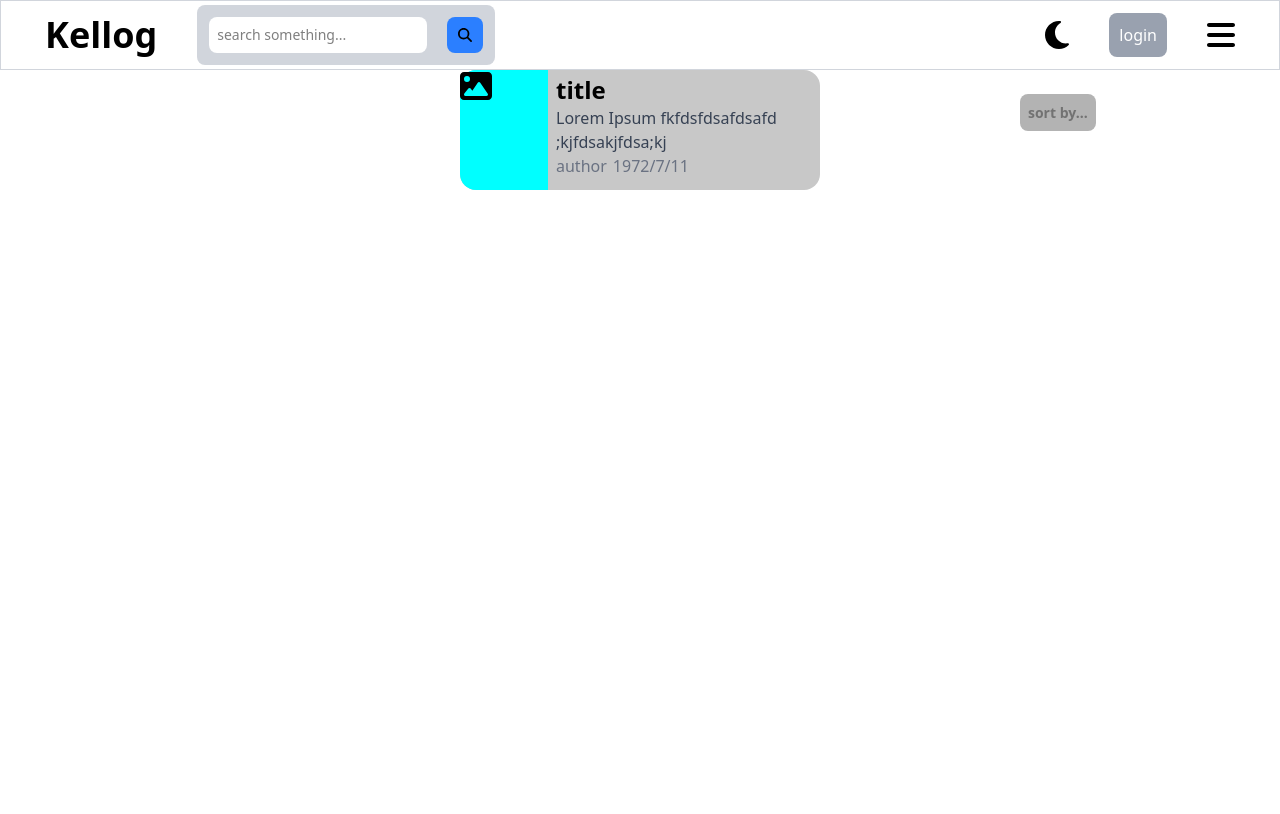
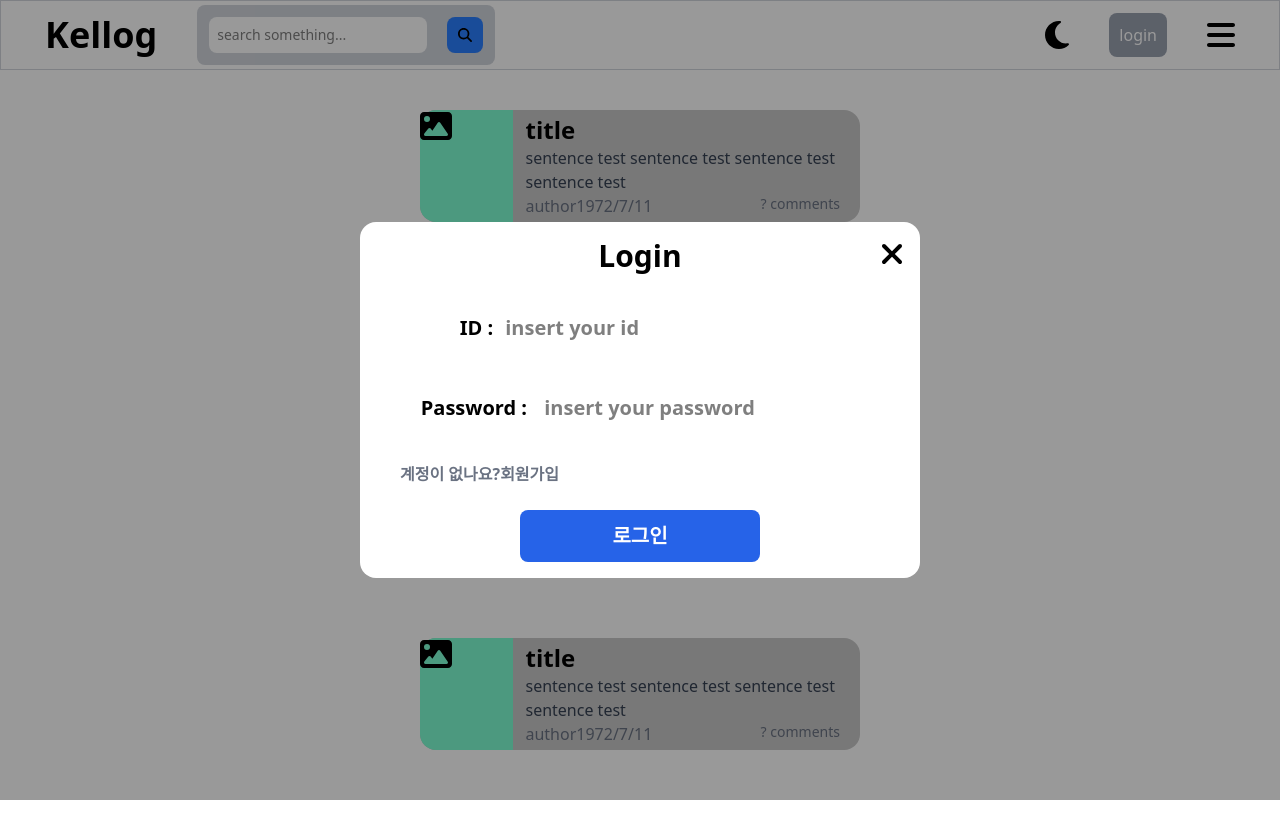
Before and after one commit to answjddns08/blogProject, a Vue app: page / in a window 1280 px wide. Both pictures are taken after a click on the button "login". Built offline with nearby package versions, Linux system fonts and the light colour scheme.

Commit message:
로그인 창 제작, 모듈화

```diff
--- a/src/components/NavBar.vue
+++ b/src/components/NavBar.vue
@@ -1,6 +1,7 @@
 <template>
   <div class="border border-gray-300">
     <div class="flex justify-between items-center p-1">
+      <!-- left elements -->
       <div class="flex px-10 gap-10 items-center">
         <RouterLink class="hover:text-blue-500 transition font-bold text-4xl" to="/"
           >Kellog</RouterLink
@@ -16,19 +17,127 @@
         </div>
       </div>
 
+      <!-- right elements -->
       <div class="flex gap-10 px-10 items-center">
         <font-awesome-icon :icon="['fas', 'moon']" size="2xl" />
-        <button class="bg-gray-400 p-2.5 rounded-lg text-white hover:bg-gray-600 transition">
+        <button
+          class="bg-gray-400 p-2.5 rounded-lg text-white hover:bg-gray-600 transition"
+          @click="modalOpen"
+        >
           login
         </button>
         <font-awesome-icon :icon="['fas', 'bars']" size="2xl" />
+      </div>
+
+      <!-- modal -->
+      <div class="modal-wrap" v-show="isModalOpen" @click="modalOpen">
+        <div class="modal-container" @click.prevent="modalOpen">
+          <div class="relative flex w-full">
+            <button class="X-btn" @click="modalOpen">
+              <font-awesome-icon :icon="['fas', 'xmark']" size="2xl" />
+            </button>
+          </div>
+          <span class="font-bold text-3xl mb-7">Login</span>
+          <form class="flex flex-col items-center mb-7 gap-7">
+            <div>
+              <label class="font-bold text-xl rounded-lg" for="user_id">ID :</label>
+              <input
+                id="user_id"
+                type="text"
+                placeholder="insert your id"
+                class="font-bold text-xl rounded-lg p-3 outline-blue-500"
+              />
+            </div>
+            <div>
+              <label class="font-bold text-xl" for="password"> Password : </label>
+              <input
+                id="password"
+                type="password"
+                placeholder="insert your password"
+                class="font-bold text-xl rounded-lg p-3 outline-blue-500"
+              />
+            </div>
+          </form>
+          <div class="flex w-full ml-12 mb-6">
+            <span class="text-gray-500 font-semibold">계정이 없나요? </span>
+            <RouterLink
+              to="/register"
+              @click="ModalOpen"
+              class="hover:underline text-gray-500 font-semibold"
+              >회원가입</RouterLink
+            >
+          </div>
+          <button class="modal-btn" @click="modalOpen">로그인</button>
+        </div>
       </div>
     </div>
   </div>
 </template>
 
 <script setup>
+import { ref } from "vue";
 import { RouterLink } from "vue-router";
+
+const isModalOpen = ref(false);
+
+function modalOpen() {
+  isModalOpen.value = !isModalOpen.value;
+}
 </script>
 
-<style scoped></style>
+<style scoped>
+/* dimmed */
+.modal-wrap {
+  position: fixed;
+  left: 0;
+  top: 0;
+  width: 100%;
+  height: 100%;
+  background: rgba(0, 0, 0, 0.4);
+  z-index: 10;
+}
+/* modal or popup */
+.modal-container {
+  position: relative;
+  top: 50%;
+  left: 50%;
+  transform: translate(-50%, -50%);
+  width: 35rem;
+  background: #fff;
+  border-radius: 1rem;
+  padding: 1rem;
+  box-sizing: border-box;
+  z-index: 11;
+
+  display: flex;
+  flex-direction: column;
+  align-items: center;
+}
+
+.X-btn {
+  position: absolute;
+
+  cursor: pointer;
+
+  right: 0rem;
+}
+
+.modal-btn {
+  padding: 0.5rem;
+  width: 15rem;
+  height: 3.25rem;
+  border-radius: 0.5rem;
+  color: white;
+  font-weight: 700;
+  font-size: 1.25rem;
+  line-height: 1.25rem;
+  background-color: #2663e8;
+  transition: background-color 0.2s ease;
+
+  cursor: pointer;
+}
+
+.modal-btn:hover {
+  background-color: #1a4bb9; /* 호버 시 변경할 색상 */
+}
+</style>
--- /dev/null
+++ b/src/components/ShowPosts.vue
@@ -0,0 +1,91 @@
+<template>
+  <div class="flex justify-center">
+    <div class="flex flex-col">
+      <div class="flex relative mb-10">
+        <!-- <div class="sortMenu">sort by...</div> -->
+      </div>
+      <RouterLink to="/" class="postContainer" v-for="a in test" :key="a">
+        <div class="postImageBlock">
+          <font-awesome-icon :icon="['fas', 'image']" size="2xl" class="absolute w-1/2~" />
+        </div>
+        <div class="px-3 py-1 flex flex-col">
+          <span class="text-2xl font-bold">title</span>
+          <span class="text-gray-700"
+            >sentence test sentence test sentence test sentence test
+          </span>
+          <div class="flex gap-1.5 justify-between text-gray-500">
+            <div>
+              <span>author</span>
+              <span>1972/7/11</span>
+            </div>
+            <div class="mr-2 text-sm">
+              <span>? comments</span>
+            </div>
+          </div>
+        </div>
+      </RouterLink>
+    </div>
+  </div>
+</template>
+
+<script setup>
+import { ref } from "vue";
+import { RouterLink } from "vue-router";
+
+const test = ref(4);
+</script>
+
+<style scoped>
+.sortMenu {
+  position: absolute;
+
+  top: 1.5rem;
+  left: 35rem;
+
+  padding: 0.5rem;
+
+  color: #727272;
+  font-weight: 700;
+  font-size: 0.875rem;
+
+  background-color: #b3b3b3;
+  border-radius: 0.5rem;
+
+  white-space: nowrap;
+}
+
+.sortMenu:hover {
+  background-color: #858585;
+
+  transition: ease-out 0.25s;
+}
+
+.postContainer {
+  background-color: #c8c8c8;
+
+  display: flex;
+
+  width: 27.5rem;
+
+  border-radius: 1rem;
+
+  margin-bottom: 4rem;
+}
+
+.postContainer:hover {
+  background-color: #858585;
+
+  transition: ease-out 0.25s;
+}
+
+.postImageBlock {
+  background-color: aquamarine;
+
+  position: relative;
+
+  border-top-left-radius: 1rem;
+  border-bottom-left-radius: 1rem;
+
+  width: 7.5rem;
+}
+</style>
--- a/src/views/HomeView.vue
+++ b/src/views/HomeView.vue
@@ -1,69 +1,11 @@
 <template>
   <main>
-    <div class="flex justify-center">
-      <div class="flex flex-col">
-        <div class="flex relative">
-          <div class="sortMenu">sort by...</div>
-        </div>
-        <div class="postContainer">
-          <div class="postImageBlock">
-            <font-awesome-icon :icon="['fas', 'image']" size="2xl" class="absolute w-1/2~" />
-          </div>
-          <div class="px-2 py-1 flex flex-col">
-            <span class="text-2xl font-bold">title</span>
-            <span class="text-gray-700">Lorem Ipsum fkfdsfdsafdsafd ;kjfdsakjfdsa;kj</span>
-            <div class="flex gap-1.5 text-gray-500">
-              <span>author</span>
-              <span>1972/7/11</span>
-            </div>
-          </div>
-        </div>
-      </div>
-    </div>
+    <ShowPosts />
   </main>
 </template>
 
-<script setup></script>
+<script setup>
+import ShowPosts from "@/components/ShowPosts.vue";
+</script>
 
-<style scoped>
-.sortMenu {
-  position: absolute;
-
-  top: 1.5rem;
-  left: 35rem;
-
-  padding: 0.5rem;
-
-  color: #727272;
-  font-weight: 700;
-  font-size: 0.875rem;
-
-  background-color: #b3b3b3;
-  border-radius: 0.5rem;
-
-  white-space: nowrap;
-}
-
-.postContainer {
-  background-color: #c8c8c8;
-
-  display: flex;
-
-  height: 7.5rem;
-  width: 22.5rem;
-
-  border-radius: 1rem;
-}
-
-.postImageBlock {
-  background-color: aqua;
-
-  position: relative;
-
-  border-top-left-radius: 1rem;
-  border-bottom-left-radius: 1rem;
-
-  min-height: 6.5rem;
-  min-width: 5.5rem;
-}
-</style>
+<style scoped></style>
```
